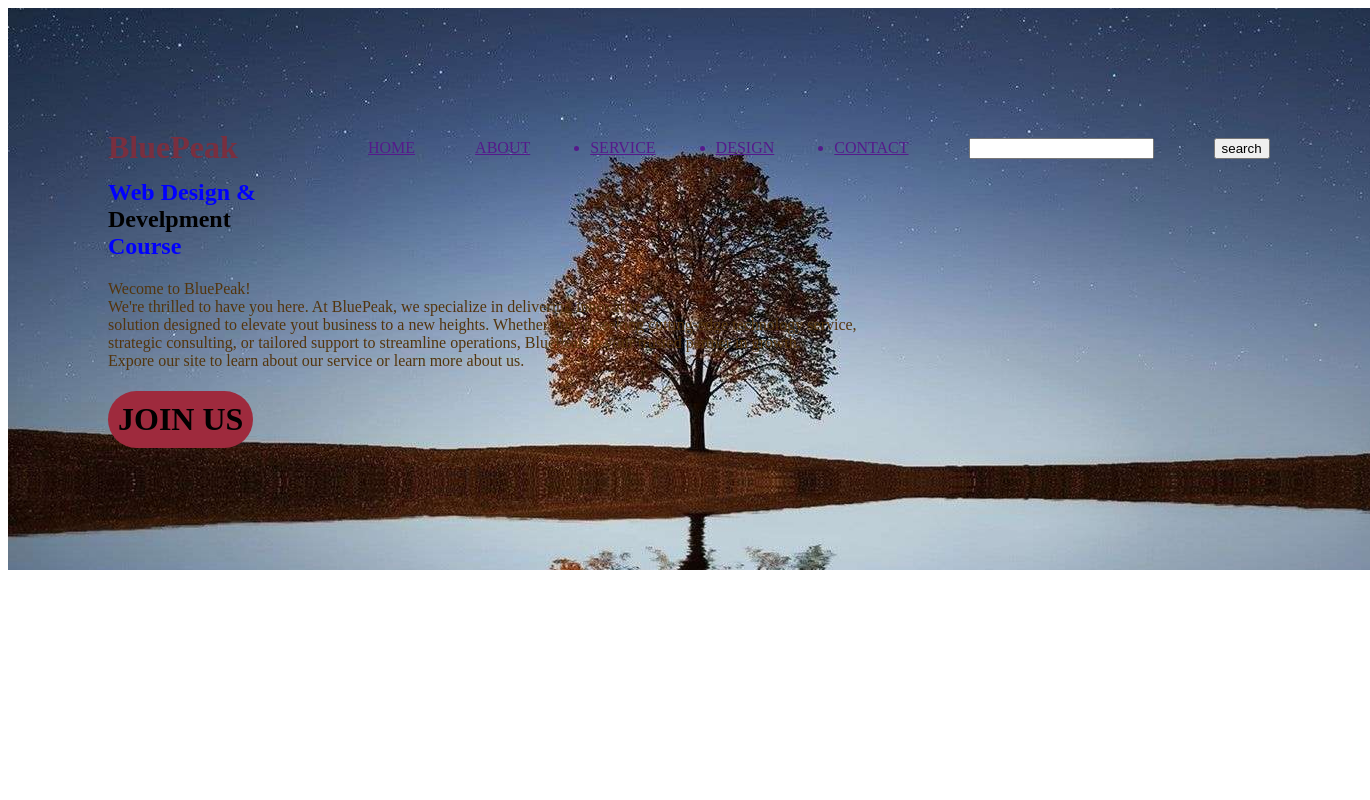
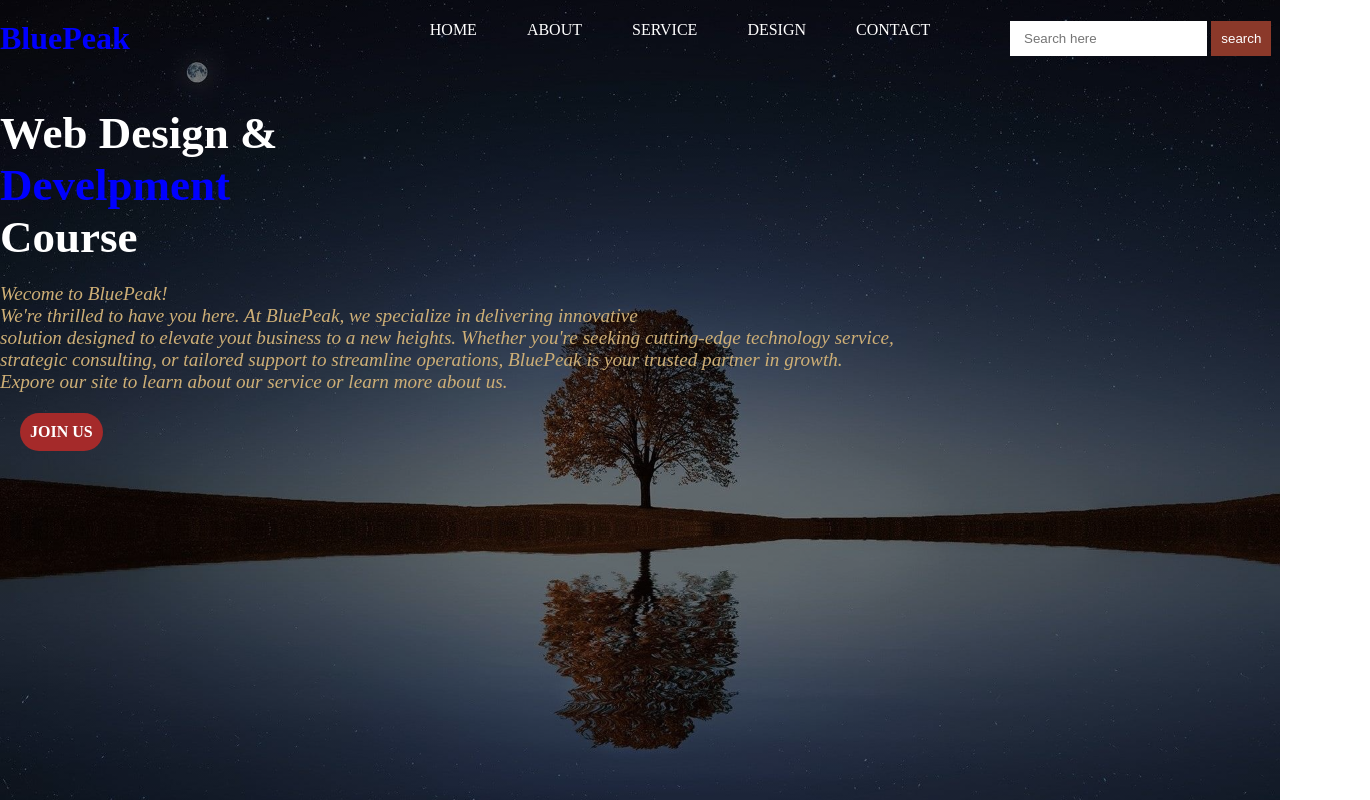
Before and after one commit to PeterHub001/Code_lessons, a plain HTML site: page task1.html in a window 1280 px wide. Shown: the whole page, 1370 px wide, since content can reach past the window. Drawn offline with Linux system fonts and the light colour scheme.

Commit message:
task1.html

```diff
--- a/assignment.css
+++ b/assignment.css
@@ -1,7 +1,7 @@
 .main-container {
     width: full;
     height: 100vh;
-    background: url(background-image.jpg);
+   background: url(background-image.jpg);
     background-position: center;
     background-size: cover;
 }
--- /dev/null
+++ b/avacoin.css
@@ -0,0 +1,29 @@
+.body {
+    margin: 40px;
+    border: 0px;
+    background: url(background-image.jpg);
+    background-position:center ;
+    width: fit-content;
+}
+.logo {
+    color: goldenrod;
+}
+header {
+    display: flex;
+    gap: 100px;
+    align-items: center;
+    margin-top: 10px;
+    cursor: pointer;
+}
+.navbar {
+ display: flex;
+gap: 20px;
+list-style: none;
+
+}
+.para {
+    color: white;
+}
+.join {
+    color: rgb(43, 255, 0);
+}
--- a/task1.css
+++ b/task1.css
@@ -1,47 +1,86 @@
-.container {
-    width: fit-content;
-    background: url(background-image.jpg);
-    background-position: center;
-    background-size: full;
-    padding: 100px;
+*{
+    margin: 0;
+    padding: 0;
 }
 
-.header {
-    width: fit-content;
-    color: rgb(121, 47, 63);
+.main-container{
+    width: 100%;
+    background: linear-gradient(to top, rgba(0,0,0,0.5)50%,rgba(0,0,0,0.5)50%), url(background-image.jpg);
+    background-position: center;
+    background-size: cover;
+    height: 100vh;
 }
-.ul {
+.navbar {
     display: flex;
-    margin-top: -50px;
-    gap: 60px;
+    gap: 300px;
+    padding-top: 20px;
     align-items: center;
-    padding-left: 260px;
+    margin-bottom: 50px;
+
 }
-.search{
-display: flex;
-    gap: 5px;
-    margin-top: -60px;
-    padding-left: 1100px;
+.navbar-items {
+    display: flex;
+    gap: 80px;
+
+}
+.nav-links {
+    display: flex;
+    gap: 50px;
+    list-style-type: none;
+}
+li a {
+    text-decoration: none;
+    color: white;
 }
 
+li :hover {
+    color: orangered;
+}
+.logo {
+    color: blue;
+    cursor: pointer;
+}
+.left-nav input{
+   background: white;
+    padding: 10px;
+    border: none;
+    outline: none;
+     gap: -10px;
+}
+.left-nav button {
+    background: rgb(139, 57, 42);
+    padding: 10px;
+    border: none;
+    outline: none;
+    color: white;
+    gap: -10px;
+    cursor: pointer;
+}
 .section {
+    color: white;
+    padding-bottom: 20px;
+    font-size: 30px;
+}
+.inter-text {
     color: blue;
+
+
 }
-.de{
-    color: black
-}
-.para{
-color: rgb(83, 53, 13);
-font-variant-numeric: 10px ;
-
+.space {
+    color: rgb(206, 175, 118);
+    font-style: italic;
+    font-size: larger;
 }
 .join {
      width: fit-content;
-    background: rgb(158, 42, 61);
-    border-radius: 190px;
-    display: flex;
+    padding: 15px;
+    border-radius: 23px;
+    background: brown;
+    margin: 20px;
+      color: white;
     padding: 10px;
-    text-overflow: ;
     cursor: pointer;
-
 }
+.join :hover {
+    color: blue;
+}
--- a/task1.html
+++ b/task1.html
@@ -1,32 +1,46 @@
 <!DOCTYPE html>
 <html lang="en">
   <head>
-    <meta charset="UTF-8">
-    <meta name="viewport" content="width=, initial-scale=1.0">
+    <meta charset="UTF-8" />
+    <meta name="viewport" content="width=, initial-scale=1.0" />
     <title>Website Page</title>
-    <link rel="stylesheet" href="task1.css">
+    <link rel="stylesheet" href="task1.css" />
   </head>
   <body>
-    <main class="container">
-        <header >
-            <h1 class="header">BluePeak</h1>
-            <Ul class="ul">
-                 <a href="">HOME </li></a>
-                <a href="">ABOUT</li></a>
-                <a href=""><li>SERVICE</li></a>
-                <a href=""><li>DESIGN</li></a>
-                <a href=""><li>CONTACT</li></a>
-                 <div class=""><input type="text" name="" id=""></div> <button>search</button>
-            </Ul>
-
+    <main class="main-container">
+      <header class="navbar">
+        <h1 class="logo">BluePeak</h1>
+        <div class="navbar-items">
+          <ul class="nav-links">
+            <li><a href="">HOME</a></li>
+            <li><a href="">ABOUT</a></li>
+            <li><a href="">SERVICE</a></li>
+            <li><a href="">DESIGN</a></li>
+            <li><a href="">CONTACT</a></li>
+          </ul>
+          <div class="left-nav">
+            <input type="search"placeholder=" Search here" id="" />
+            <button>search</button>
+          </div>
+        </div>
       </header>
       <section class="section">
-         <h1>Web Design & <br> <span class="de">Develpment</span> <br> Course </h1>
+        <h1>
+          Web Design & <br />
+          <span class="inter-text">Develpment</span> <br />
+          Course
+        </h1>
       </section>
-         <p class="para">Wecome to BluePeak! <br>We're thrilled to have you here. At BluePeak, we specialize in delivering innovative <br>solution designed
-        to elevate yout business to a new heights. Whether you're seeking cutting-edge technology service, <br>strategic consulting, or tailored
-    support to streamline operations, BluePeak is your trusted partner in growth. <br>Expore our site to learn about our service or learn more about us. </p>
-   <h1 class="join">JOIN US</h1>
+      <p class="space">
+        Wecome to BluePeak! <br />We're thrilled to have you here. At BluePeak,
+        we specialize in delivering innovative <br />solution designed to
+        elevate yout business to a new heights. Whether you're seeking
+        cutting-edge technology service, <br />strategic consulting, or tailored
+        support to streamline operations, BluePeak is your trusted partner in
+        growth. <br />Expore our site to learn about our service or learn more
+        about us.
+      </p>
+      <h4 class="join">JOIN US</h4>
     </main>
   </body>
 </html>
```
Also changed, not shown: avacoin.html (added, +32 -0 lines). Lines whose indentation alone changed are shown as unchanged.
